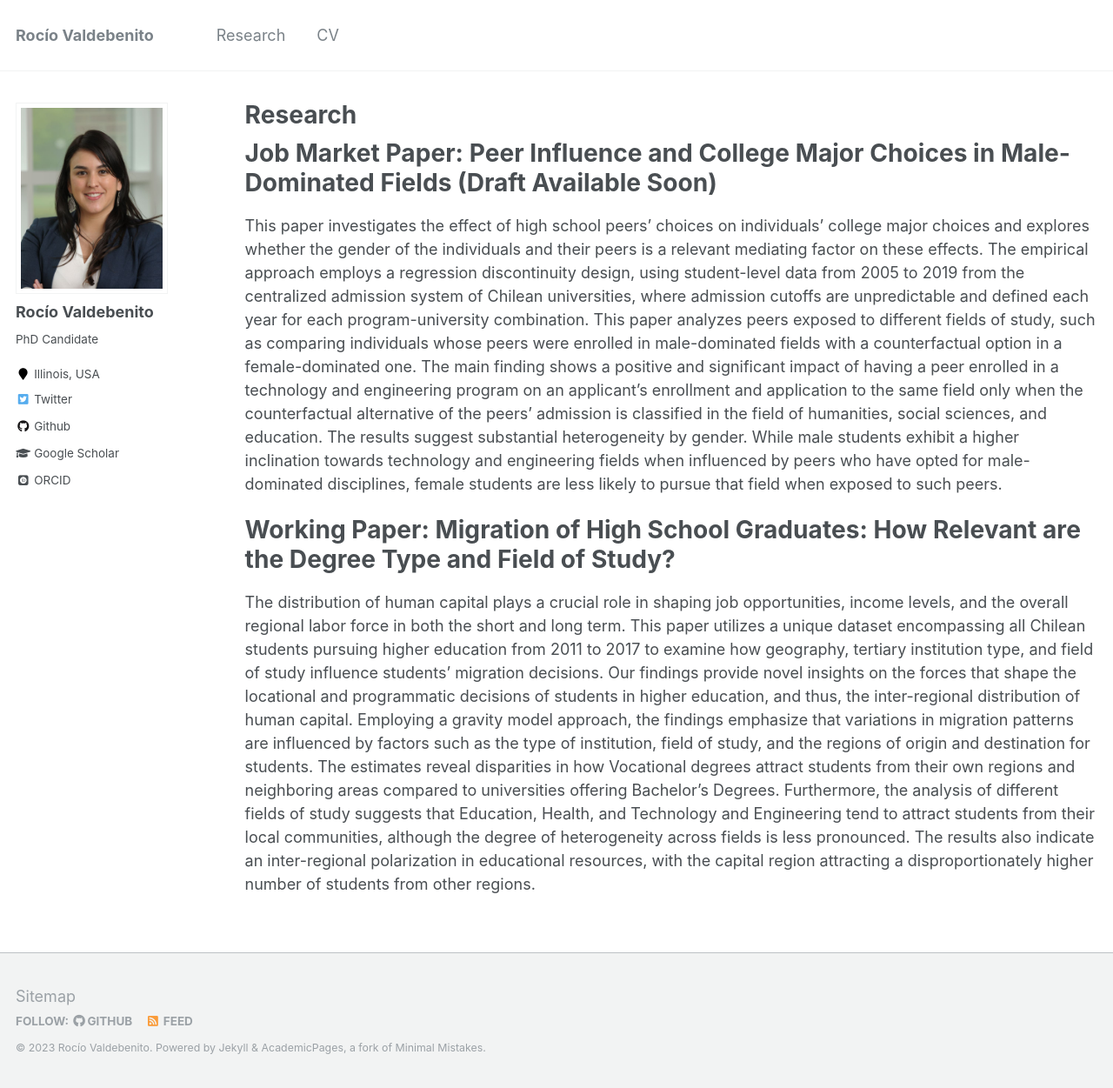
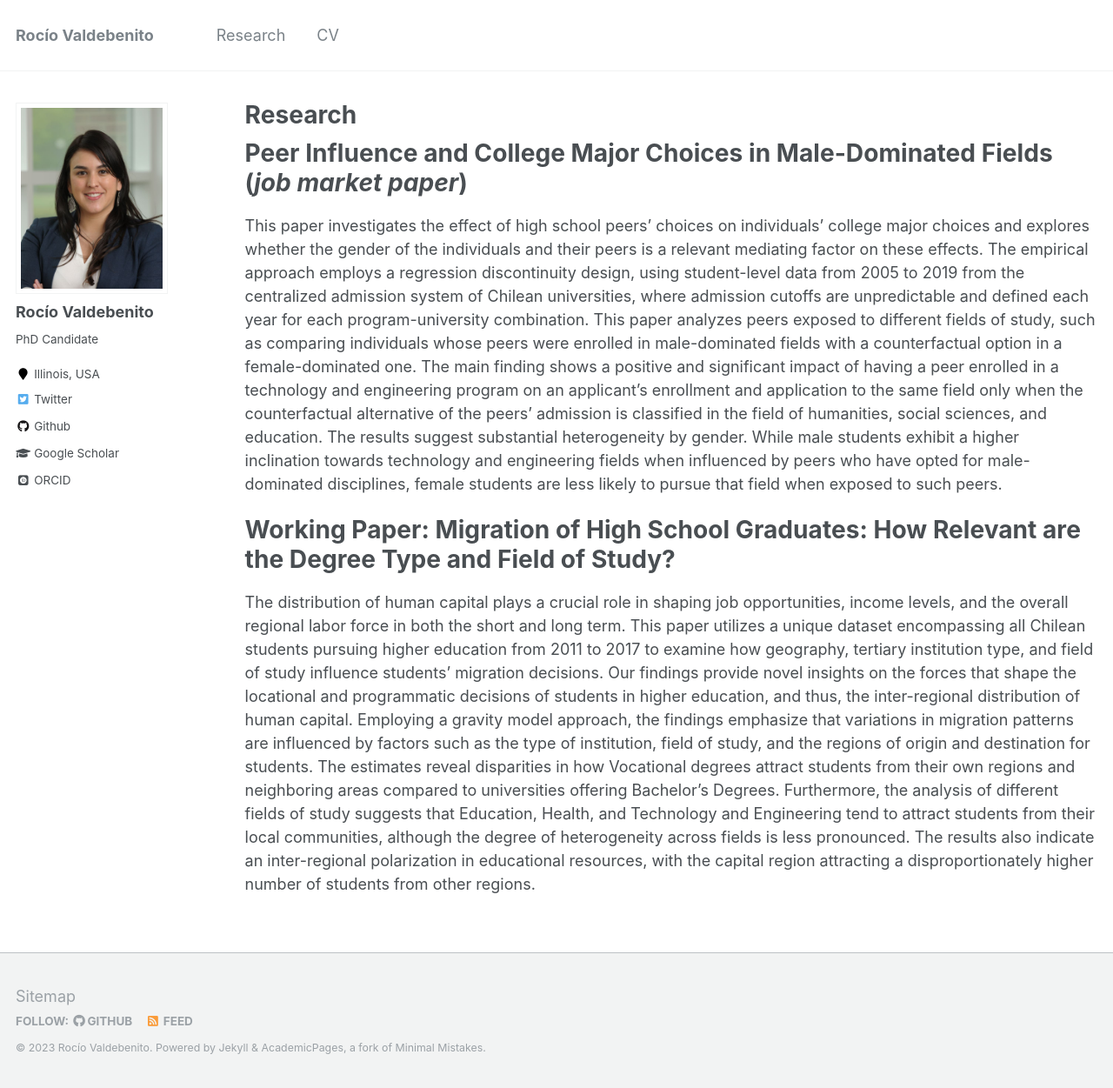
Before and after one commit to rvaldebenito/rvaldebenito.github.io, a Jekyll site: the page built from _pages/publications.md, in a window 1280 px wide and 1251 px high. Shown: the whole window at 87% size. Built offline with Jekyll 4.4.1, drawn with Linux system fonts in a browser that asks for light colours; some web fonts are replaced.

Commit message:
Update publications.md

```diff
--- a/_pages/publications.md
+++ b/_pages/publications.md
@@ -9,7 +9,7 @@ author_profile: true
 {% include base_path %}
 
 
-Job Market Paper: Peer Influence and College Major Choices in Male-Dominated Fields (Draft Available Soon)
+Peer Influence and College Major Choices in Male-Dominated Fields (*job market paper*)
 ======
 
   This paper investigates the effect of high school peers' choices on individuals' college major choices and explores whether the gender of the individuals and their peers is a relevant mediating factor on these effects. The empirical approach employs a regression discontinuity design, using student-level data from 2005 to 2019 from the centralized admission system of Chilean universities, where admission cutoffs are unpredictable and defined each year for each program-university combination. This paper analyzes peers exposed to different fields of study, such as comparing individuals whose peers were enrolled in male-dominated fields with a counterfactual option in a female-dominated one. The main finding shows a positive and significant impact of having a peer enrolled in a technology and engineering program on an applicant's enrollment and application to the same field only when the counterfactual alternative of the peers' admission is classified in the field of humanities, social sciences, and education. The results suggest substantial heterogeneity by gender. While male students exhibit a higher inclination towards technology and engineering fields when influenced by peers who have opted for male-dominated disciplines, female students are less likely to pursue that field when exposed to such peers.
```
